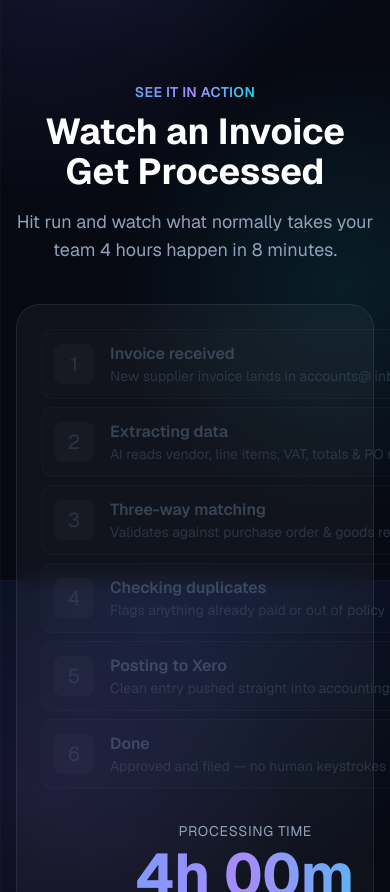
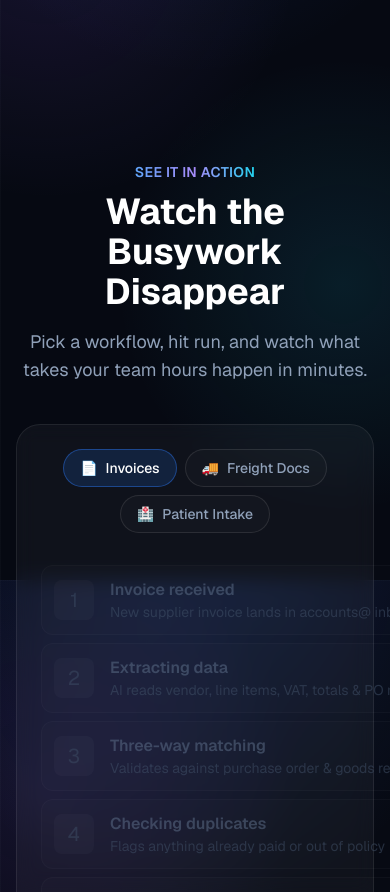
Before and after one commit to musaib001/deooch, a Next.js app: page / in a window 390 px wide. Shown: the part 1108-2000 px from the top of the page. Built offline with nearby package versions, Linux system fonts and the light colour scheme.

Commit message:
feat(version-1):publishing version-0.01

```diff
--- a/app/components/WorkflowDemo.tsx
+++ b/app/components/WorkflowDemo.tsx
@@ -2,21 +2,71 @@
 
 import { useEffect, useRef, useState } from 'react';
 
-const steps = [
+type Scenario = {
+  id: string;
+  label: string;
+  icon: string;
+  manualMin: number;
+  autoMin: number;
+  unit: string;
+  steps: { icon: string; title: string; detail: string }[];
+};
+
+const scenarios: Scenario[] = [
+  {
+    id: 'invoice',
+    label: 'Invoices',
+    icon: '📄',
+    manualMin: 240,
+    autoMin: 8,
+    unit: 'per invoice batch',
+    steps: [
       { icon: '📥', title: 'Invoice received', detail: 'New supplier invoice lands in accounts@ inbox' },
       { icon: '🔍', title: 'Extracting data', detail: 'AI reads vendor, line items, VAT, totals & PO number' },
       { icon: '🔗', title: 'Three-way matching', detail: 'Validates against purchase order & goods received' },
       { icon: '🛡️', title: 'Checking duplicates', detail: 'Flags anything already paid or out of policy' },
       { icon: '📊', title: 'Posting to Xero', detail: 'Clean entry pushed straight into accounting' },
       { icon: '✅', title: 'Done', detail: 'Approved and filed — no human keystrokes' },
+    ],
+  },
+  {
+    id: 'freight',
+    label: 'Freight Docs',
+    icon: '🚚',
+    manualMin: 90,
+    autoMin: 4,
+    unit: 'per shipment',
+    steps: [
+      { icon: '📥', title: 'Bill of lading arrives', detail: 'BOL, packing list & customs forms hit the inbox' },
+      { icon: '🔍', title: 'Reading documents', detail: 'AI extracts shipper, weight, HS codes & charges' },
+      { icon: '🔗', title: 'Matching booking', detail: 'Cross-checks against the booking & shipment record' },
+      { icon: '🧮', title: 'Calculating charges', detail: 'Freight, duties & demurrage computed and flagged' },
+      { icon: '📊', title: 'Posting to TMS', detail: 'Clean entry pushed into your TMS / ERP' },
+      { icon: '✅', title: 'Invoice triggered', detail: 'POD confirmed → invoice goes out same day' },
+    ],
+  },
+  {
+    id: 'hospital',
+    label: 'Patient Intake',
+    icon: '🏥',
+    manualMin: 30,
+    autoMin: 2,
+    unit: 'per patient',
+    steps: [
+      { icon: '📥', title: 'Intake form received', detail: 'New patient form, referral & lab report come in' },
+      { icon: '🔍', title: 'Extracting details', detail: 'AI reads demographics, history & insurance info' },
+      { icon: '🛡️', title: 'Eligibility check', detail: 'Verifies insurance coverage & flags gaps' },
+      { icon: '🔗', title: 'Coding from notes', detail: 'Suggests diagnosis & procedure codes for review' },
+      { icon: '📊', title: 'Writing to EHR', detail: 'Structured record pushed into your EHR / HIS' },
+      { icon: '✅', title: 'Ready for clinician', detail: 'Sensitive cases routed to staff — never guessed' },
+    ],
+  },
 ];
 
-const MANUAL_MIN = 240; // 4 hours
-const AUTO_MIN = 8;
 const DURATION = 5200; // ms for the whole run
 
-function fmt(min: number) {
-  const m = Math.max(AUTO_MIN, Math.round(min));
+function fmt(min: number, floor: number) {
+  const m = Math.max(floor, Math.round(min));
   if (m >= 60) {
     const h = Math.floor(m / 60);
     const r = m % 60;
@@ -26,30 +76,52 @@ function fmt(min: number) {
 }
 
 export default function WorkflowDemo() {
+  const [sel, setSel] = useState(0);
   const [running, setRunning] = useState(false);
   const [done, setDone] = useState(false);
-  const [active, setActive] = useState(-1); // highest lit step
-  const [minutes, setMinutes] = useState(MANUAL_MIN);
+  const [active, setActive] = useState(-1);
+  const sc = scenarios[sel];
+  const [minutes, setMinutes] = useState(sc.manualMin);
   const raf = useRef<number | null>(null);
+
+  function stop() {
+    if (raf.current) cancelAnimationFrame(raf.current);
+    raf.current = null;
+  }
+
+  function reset(next = sel) {
+    stop();
+    setRunning(false);
+    setDone(false);
+    setActive(-1);
+    setMinutes(scenarios[next].manualMin);
+  }
+
+  function pick(i: number) {
+    if (i === sel) return;
+    setSel(i);
+    reset(i);
+  }
 
   function run() {
     if (running) return;
     setRunning(true);
     setDone(false);
     setActive(-1);
-    setMinutes(MANUAL_MIN);
+    setMinutes(sc.manualMin);
 
+    const steps = sc.steps;
     const start = performance.now();
     const tick = (now: number) => {
       const p = Math.min(1, (now - start) / DURATION);
-      const eased = 1 - Math.pow(1 - p, 2); // ease-out
+      const eased = 1 - Math.pow(1 - p, 2);
       setActive(Math.min(steps.length - 1, Math.floor(p * steps.length)));
-      setMinutes(MANUAL_MIN - eased * (MANUAL_MIN - AUTO_MIN));
+      setMinutes(sc.manualMin - eased * (sc.manualMin - sc.autoMin));
       if (p < 1) {
         raf.current = requestAnimationFrame(tick);
       } else {
         setActive(steps.length - 1);
-        setMinutes(AUTO_MIN);
+        setMinutes(sc.autoMin);
         setRunning(false);
         setDone(true);
       }
@@ -57,33 +129,41 @@ export default function WorkflowDemo() {
     raf.current = requestAnimationFrame(tick);
   }
 
-  function reset() {
-    if (raf.current) cancelAnimationFrame(raf.current);
-    setRunning(false);
-    setDone(false);
-    setActive(-1);
-    setMinutes(MANUAL_MIN);
-  }
+  useEffect(() => () => stop(), []);
 
-  useEffect(() => () => { if (raf.current) cancelAnimationFrame(raf.current); }, []);
-
-  const saved = MANUAL_MIN - Math.round(minutes);
+  const saved = sc.manualMin - Math.round(minutes);
 
   return (
     <div className="glass rounded-3xl p-6 md:p-10 border-blue-500/20">
+      {/* Scenario tabs */}
+      <div className="flex flex-wrap gap-2 mb-8 justify-center">
+        {scenarios.map((s, i) => (
+          <button
+            key={s.id}
+            onClick={() => pick(i)}
+            className={`flex items-center gap-2 px-4 py-2 rounded-full text-sm font-medium border transition ${
+              i === sel
+                ? 'bg-blue-500/15 border-blue-500/40 text-white'
+                : 'bg-white/[0.02] border-white/10 text-slate-400 hover:text-white hover:border-white/20'
+            }`}
+          >
+            <span>{s.icon}</span>
+            {s.label}
+          </button>
+        ))}
+      </div>
+
       <div className="grid md:grid-cols-5 gap-8">
         {/* Steps */}
         <div className="md:col-span-3 space-y-2">
-          {steps.map((s, i) => {
+          {sc.steps.map((s, i) => {
             const lit = i <= active;
             const current = i === active && running;
             return (
               <div
                 key={s.title}
                 className={`flex items-center gap-4 rounded-xl p-3 border transition-all duration-300 ${
-                  lit
-                    ? 'bg-blue-500/10 border-blue-500/40'
-                    : 'bg-white/[0.02] border-white/5 opacity-50'
+                  lit ? 'bg-blue-500/10 border-blue-500/40' : 'bg-white/[0.02] border-white/5 opacity-50'
                 } ${current ? 'scale-[1.02]' : ''}`}
               >
                 <div
@@ -97,9 +177,7 @@ export default function WorkflowDemo() {
                   <p className={`font-semibold ${lit ? 'text-white' : 'text-slate-500'}`}>{s.title}</p>
                   <p className={`text-sm truncate ${lit ? 'text-slate-300' : 'text-slate-600'}`}>{s.detail}</p>
                 </div>
-                {current && (
-                  <span className="w-2.5 h-2.5 rounded-full bg-blue-400 animate-pulse flex-shrink-0" />
-                )}
+                {current && <span className="w-2.5 h-2.5 rounded-full bg-blue-400 animate-pulse flex-shrink-0" />}
                 {lit && !current && <span className="text-blue-400 flex-shrink-0">✓</span>}
               </div>
             );
@@ -109,18 +187,18 @@ export default function WorkflowDemo() {
         {/* Counter + controls */}
         <div className="md:col-span-2 flex flex-col justify-center text-center md:border-l border-white/10 md:pl-8">
           <p className="text-slate-400 text-sm uppercase tracking-wider mb-1">Processing time</p>
-          <p className="text-6xl font-bold text-gradient tabular-nums leading-none">{fmt(minutes)}</p>
+          <p className="text-6xl font-bold text-gradient tabular-nums leading-none">{fmt(minutes, sc.autoMin)}</p>
           <p className="text-slate-500 text-sm mt-3">
-            Manual: <span className="line-through">4h 00m</span> per batch
+            Manual: <span className="line-through">{fmt(sc.manualMin, sc.manualMin)}</span> {sc.unit}
           </p>
 
           {done ? (
             <div className="mt-6">
               <div className="bg-green-500/10 border border-green-500/30 rounded-xl p-4 mb-4">
-                <p className="text-green-400 font-bold text-lg">≈ {fmt(saved)} saved</p>
-                <p className="text-slate-400 text-sm">per invoice batch, every time</p>
+                <p className="text-green-400 font-bold text-lg">≈ {fmt(saved, sc.autoMin)} saved</p>
+                <p className="text-slate-400 text-sm">{sc.unit}, every time</p>
               </div>
-              <button onClick={reset} className="text-blue-400 hover:text-blue-300 text-sm font-medium">
+              <button onClick={() => reset()} className="text-blue-400 hover:text-blue-300 text-sm font-medium">
                 ↺ Run again
               </button>
             </div>
@@ -133,7 +211,7 @@ export default function WorkflowDemo() {
               {running ? 'Running…' : '▶ Run Automation'}
             </button>
           )}
-          <p className="text-slate-600 text-xs mt-4">Illustrative demo of a real invoice workflow.</p>
+          <p className="text-slate-600 text-xs mt-4">Illustrative simulation — your real workflow, demoed free.</p>
         </div>
       </div>
     </div>
--- a/app/page.tsx
+++ b/app/page.tsx
@@ -6,8 +6,8 @@ import Testimonial, { HL } from './components/Testimonial';
 import WorkflowDemo from './components/WorkflowDemo';
 
 export const metadata = {
-  title: 'Deooch — AI Automation for Invoices, Documents & Data Entry',
-  description: 'Berlin-based AI automation service for SMBs. We automate invoice processing, document scanning, and data entry — clients save 28+ hours/month at 99%+ accuracy. Projects from €2,000.',
+  title: 'Deooch — AI Automation for Invoices, Freight Docs & Healthcare',
+  description: 'Berlin-based, GDPR-compliant AI automation for SMBs. We automate invoice processing, freight & shipping documents, and hospital admin — clients save 28+ hours/month at 99%+ accuracy. Free working demo of your process.',
 };
 
 const services = [
@@ -56,14 +56,25 @@ const services = [
     ],
   },
   {
-    icon: '📧',
-    title: 'Email & Lead Capture',
-    tagline: 'Never let an inbound lead go cold.',
+    icon: '🚚',
+    title: 'Freight & Shipping Document Automation',
+    tagline: 'Bills of lading, customs docs and PODs — handled.',
     points: [
-      'Parse inbound emails and web forms to extract contact and intent',
-      'Enrich with company data and push straight into your CRM',
-      'Trigger instant auto-replies and assign to the right rep',
-      'Kick off follow-up sequences so nothing slips through',
+      'Read bills of lading, commercial invoices, packing lists and customs forms with AI',
+      'Match shipments against bookings and flag discrepancies in weight, quantity or HS codes',
+      'Auto-calculate freight charges, demurrage and duties; push into your TMS or ERP',
+      'Track proof-of-delivery and trigger invoicing the moment a load is confirmed',
+    ],
+  },
+  {
+    icon: '🏥',
+    title: 'Hospital & Healthcare Management',
+    tagline: 'Less admin at the desk, more time with patients.',
+    points: [
+      'Digitise patient intake forms, referrals and lab reports into your EHR/HIS',
+      'Automate insurance claim prep, eligibility checks and coding from clinical notes',
+      'Schedule appointments, send reminders and reconcile no-shows automatically',
+      'GDPR-aware handling of patient data, with sensitive cases routed to staff for review',
     ],
   },
   {
@@ -145,6 +156,9 @@ export default function Home() {
               See Case Studies
             </Link>
           </div>
+          <p className="text-slate-400 mt-5 text-sm">
+            ✨ <span className="text-white font-semibold">Try it free:</span> send us one real process and we&apos;ll automate it for a live demo — <span className="text-white">free of cost</span>, no commitment.
+          </p>
 
           {/* Stats bar */}
           <div className="grid grid-cols-3 gap-6 max-w-2xl mx-auto mt-16 pt-10 border-t border-white/10">
@@ -169,9 +183,9 @@ export default function Home() {
         <div className="max-w-6xl mx-auto">
           <div className="text-center mb-10">
             <span className="text-gradient font-semibold uppercase tracking-wide text-sm">See It In Action</span>
-            <h2 className="text-4xl font-bold text-white mt-2">Watch an Invoice Get Processed</h2>
+            <h2 className="text-4xl font-bold text-white mt-2">Watch the Busywork Disappear</h2>
             <p className="text-slate-400 mt-4 text-lg max-w-2xl mx-auto">
-              Hit run and watch what normally takes your team 4 hours happen in 8 minutes.
+              Pick a workflow, hit run, and watch what takes your team hours happen in minutes.
             </p>
           </div>
           <WorkflowDemo />
@@ -229,6 +243,34 @@ export default function Home() {
             ))}
           </div>
           <p className="text-slate-500 text-sm mt-6">…and most other tools with an API or inbox.</p>
+        </div>
+      </section>
+
+      {/* Security & GDPR */}
+      <section className="py-16 px-4">
+        <div className="max-w-5xl mx-auto glass rounded-3xl p-8 md:p-10 border-blue-500/20">
+          <div className="flex flex-col md:flex-row md:items-center gap-8">
+            <div className="flex-1">
+              <span className="text-gradient font-semibold uppercase tracking-wide text-sm">Security &amp; Privacy</span>
+              <h2 className="text-3xl font-bold text-white mt-2 mb-3">Your data is safe with us</h2>
+              <p className="text-slate-300 leading-relaxed">
+                We&apos;re Berlin-based and <span className="text-white font-semibold">GDPR-compliant</span> by default. Your data is encrypted in transit and at rest, processed within your own systems wherever possible, and never sold or shared. We sign DPAs and NDAs, and anything the AI is unsure about is routed to a human — never guessed.
+              </p>
+            </div>
+            <div className="grid grid-cols-2 gap-3 md:w-72 flex-shrink-0">
+              {[
+                ['🇪🇺', 'GDPR compliant'],
+                ['🔒', 'Encrypted end-to-end'],
+                ['📄', 'DPA & NDA on request'],
+                ['👤', 'Human-in-the-loop'],
+              ].map(([icon, label]) => (
+                <div key={label} className="bg-white/[0.03] border border-white/10 rounded-xl p-4 text-center">
+                  <div className="text-2xl mb-1">{icon}</div>
+                  <p className="text-slate-300 text-xs font-medium">{label}</p>
+                </div>
+              ))}
+            </div>
+          </div>
         </div>
       </section>
 
@@ -297,13 +339,13 @@ export default function Home() {
             />
 
             <CaseStudyCard
-              icon="🗂️"
-              title="Lead Data Entry"
-              company="Digital Marketing Agency (30 reps)"
-              challenge="200+ weekly leads from forms and emails were copied into HubSpot by hand. Reps often saw leads a day late, and 1 in 8 records had typos."
-              solution="We automated extraction from every inbound channel, enriched each lead with firmographic data, and pushed clean records into HubSpot with instant rep assignment."
-              result="Leads now land in the CRM within minutes, assigned and enriched. Response time improved 45% and data-entry errors effectively hit zero."
-              savings="25+ hrs"
+              icon="🚚"
+              title="Freight Document Automation"
+              company="Logistics Forwarder, Hamburg (60 staff)"
+              challenge="Ops keyed ~1,400 bills of lading, customs forms and PODs a month into the TMS by hand — slow, error-prone, and a constant source of disputed charges and demurrage."
+              solution="We built an AI pipeline that reads every shipping doc, matches it against bookings, recalculates freight and duties, and posts clean entries into the TMS with mismatches flagged."
+              result="Document handling dropped from ~90 hours to under 10 a month. Charge disputes fell sharply and invoices now go out the same day a load is delivered."
+              savings="80+ hrs"
             />
           </div>
 
@@ -373,11 +415,11 @@ export default function Home() {
               quote={<>We were drowning in document scanning. Within a month, our team was <HL>80% more efficient</HL>. Highly recommend.</>}
             />
             <Testimonial
-              name="Jessica Williams"
-              role="Sales Director, GrowthCo"
-              initials="JW"
+              name="Jonas Vogel"
+              role="Ops Manager, HanseFreight"
+              initials="JV"
               color="bg-gradient-to-br from-blue-500 to-purple-600"
-              quote={<>The lead entry automation <HL>cut our sales admin workload in half</HL>. Our reps can now focus on selling.</>}
+              quote={<>Our bills of lading and customs docs used to eat entire days. Deooch <HL>cut document handling by 85%</HL> and disputes dropped with it.</>}
             />
             <Testimonial
               name="David Park"
@@ -443,15 +485,15 @@ export default function Home() {
       {/* CTA Section */}
       <section className="py-20 px-4">
         <div className="max-w-4xl mx-auto text-center glass rounded-3xl p-12 border-blue-500/20">
-          <h2 className="text-4xl md:text-5xl font-bold mb-6 text-white">Ready to Save Hours?</h2>
+          <h2 className="text-4xl md:text-5xl font-bold mb-6 text-white">See It Work on Your Own Process — Free</h2>
           <p className="text-xl mb-8 text-slate-300">
-            Let&apos;s find the busywork in your business and automate it. Free consultation, no obligation.
+            Send us one real, repetitive task and we&apos;ll build a working automation demo of it at no cost. If it saves you time, we scope the full version. No obligation.
           </p>
           <Link
             href="/contact"
             className="inline-block bg-blue-600 hover:bg-blue-500 text-white font-bold px-8 py-4 rounded-lg transition text-lg shadow-lg shadow-blue-600/30"
           >
-            Schedule Your Free Call
+            Get My Free Demo
           </Link>
         </div>
       </section>
```
Lines whose indentation alone changed are shown as unchanged.
